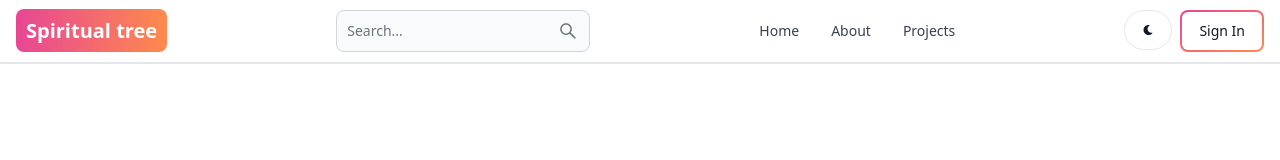
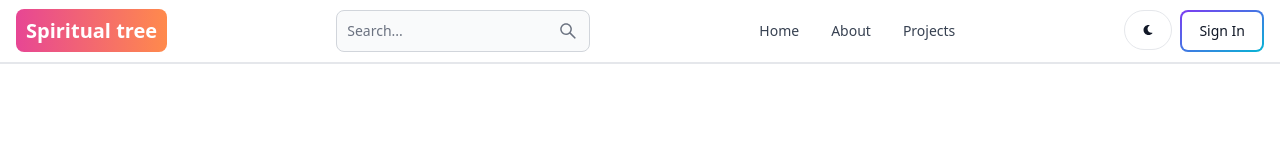
Before and after one commit to Krish-Gujarati/blogApp, a React (Vite) app in the folder client/: page /sign-in in a window 1280 px wide. Shown: the top 160 px of the page. Built offline with nearby package versions, Linux system fonts and the light colour scheme; no server answers.

Commit message:
complete dark mode functionality

```diff
--- a/client/src/components/Header.jsx
+++ b/client/src/components/Header.jsx
@@ -1,11 +1,12 @@
-import { Navbar, Button } from "flowbite-react";
+import { Avatar, Button, Dropdown, Navbar, TextInput } from "flowbite-react";
 import { Link, useLocation } from "react-router-dom";
-import { TextInput } from "flowbite-react";
 import { AiOutlineSearch } from "react-icons/ai";
 import { FaMoon } from "react-icons/fa";
+import { useSelector } from "react-redux";
 
 export default function Header() {
   const path = useLocation().pathname;
+  const { currentUser } = useSelector((state) => state.user);
   return (
     <Navbar className="border-b-2">
       <Link
@@ -20,6 +21,7 @@ export default function Header() {
           Spiritual tree
         </span>
       </Link>
+
       <form>
         <TextInput
           type="text"
@@ -29,29 +31,48 @@ export default function Header() {
         />
       </form>
       <Button className="w-12 h-10 lg:hidden" color="gray" pill>
-        <AiOutlineSearch></AiOutlineSearch>
+        <AiOutlineSearch />
       </Button>
-
       <div className="flex gap-2 md:order-2">
-        <Button Button className="w-12 h-10 hidden sm:inline" color="gray" pill>
-          <FaMoon></FaMoon>
+        <Button className="w-12 h-10 hidden sm:inline" color="gray" pill>
+          <FaMoon />
         </Button>
-        <Link to="/sign-in">
-          <Button gradientDuoTone="pinkToOrange" outline>
-            Sign In
-          </Button>
-        </Link>
+        {currentUser ? (
+          <Dropdown
+            arrowIcon={false}
+            inline
+            label={
+              <Avatar alt="user" img={currentUser.profilePicture} rounded />
+            }
+          >
+            <Dropdown.Header>
+              <span className="block text-sm">@{currentUser.username}</span>
+              <span className="block text-sm font-medium truncate">
+                {currentUser.email}
+              </span>
+            </Dropdown.Header>
+            <Link to={"/dashboard?tab=profile"}>
+              <Dropdown.Item>Profile</Dropdown.Item>
+            </Link>
+            <Dropdown.Divider />
+            <Dropdown.Item>Sign out</Dropdown.Item>
+          </Dropdown>
+        ) : (
+          <Link to="/sign-in">
+            <Button gradientDuoTone="purpleToBlue" outline>
+              Sign In
+            </Button>
+          </Link>
+        )}
         <Navbar.Toggle />
       </div>
       <Navbar.Collapse>
         <Navbar.Link active={path === "/"} as={"div"}>
           <Link to="/">Home</Link>
         </Navbar.Link>
-
         <Navbar.Link active={path === "/about"} as={"div"}>
           <Link to="/about">About</Link>
         </Navbar.Link>
-
         <Navbar.Link active={path === "/projects"} as={"div"}>
           <Link to="/projects">Projects</Link>
         </Navbar.Link>
--- a/client/src/redux/store.js
+++ b/client/src/redux/store.js
@@ -17,9 +17,7 @@ const persistConfig = {
 const persistedReducer = persistReducer(persistConfig, rootReducer);
 
 export const store = configureStore({
-  reducer: {
-    user:persistedReducer,
-  },
+  reducer: persistedReducer,
     middleware: (getDefaultMiddleware) =>
       getDefaultMiddleware({ serializableCheck: false }),
 
```
